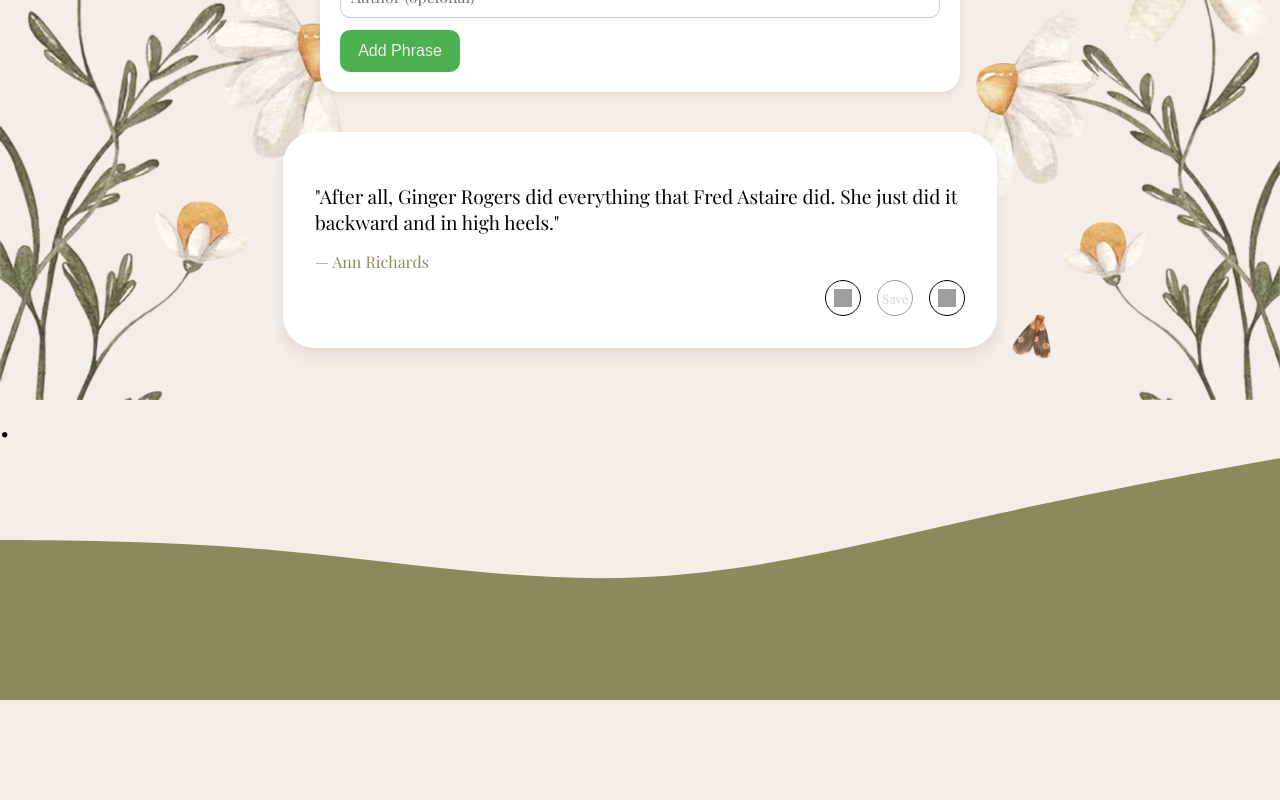
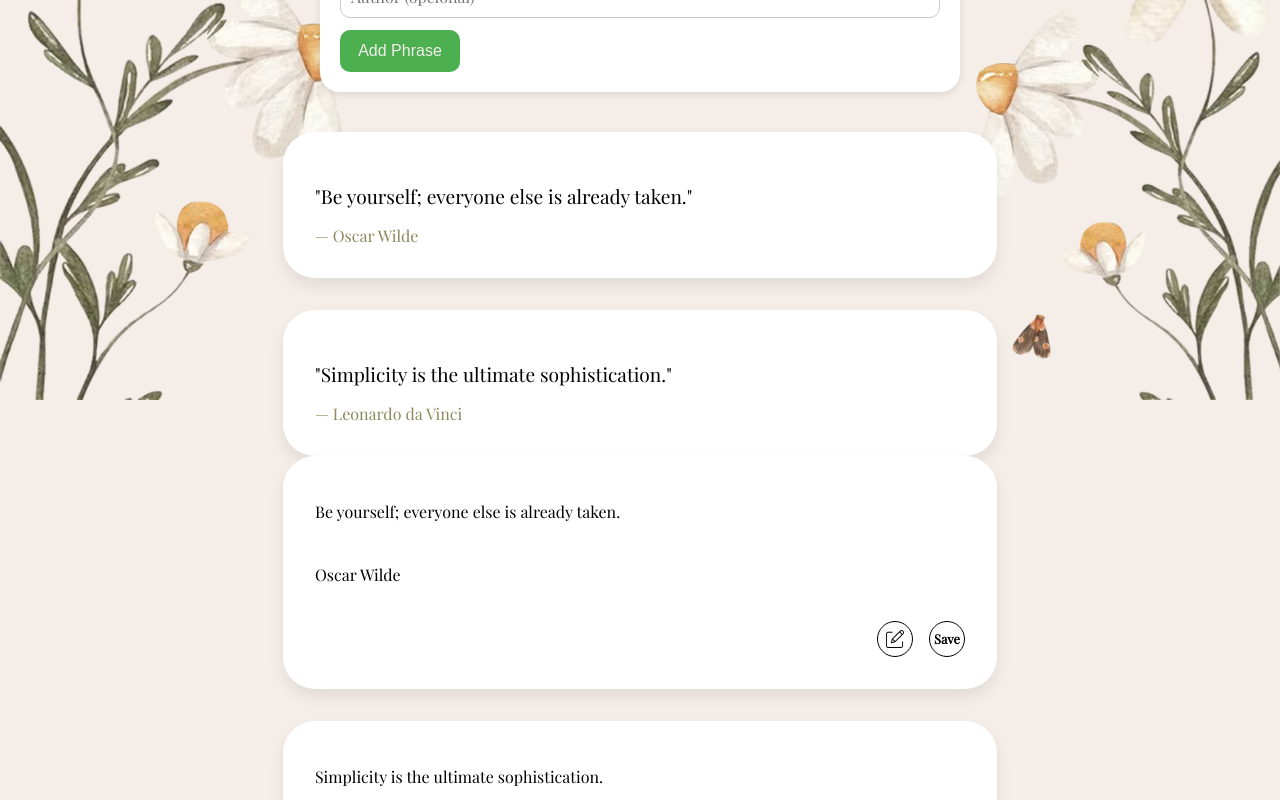
Before and after one commit to hgall3/empower-phrases-app, a React (Vite) app: page / in a window 1280 px wide. Shown: the part 400-1200 px from the top of the page. Before the commit the page ends 1100 px from the top, so only its background shows below. Built offline with nearby package versions, Linux system fonts and the light colour scheme; grey boxes are pictures that could not be loaded.

Commit message:
anonymous function added, name folder changed

```diff
--- a/src/App.jsx
+++ b/src/App.jsx
@@ -1,41 +1,49 @@
 import { useState } from 'react'
+import AddPhraseForm from './components/addPhrase/AddPhraseForm'
+import PhraseList from './components/phraseList/PhraseList'
+import Edit from './components/editPhrase/EditPhrase.jsx'
 import './styles/main.scss'
-import PhraseList from './components/phraseList/PhraseList.jsx'
-import AddPhraseForm from './components/addPhrase/AddPhraseForm.jsx'
-import { initialPhrases } from './assets/data/data.js'
 
+import logo from './assets/logo.png'
+import flowersRight from './assets/flowers_right.png'
+import flowersLeft from './assets/flowers_left.png'
 
-
+// Si tienes frases iniciales, defínelas aquí
+const initialPhrases = [
+  { id: 1, text: "Be yourself; everyone else is already taken.", author: "Oscar Wilde" },
+  { id: 2, text: "Simplicity is the ultimate sophistication.", author: "Leonardo da Vinci" },
+]
 
 function App() {
   const [phrases, setPhrases] = useState(initialPhrases)
 
   const handleAddPhrase = (newPhrase) => {
-    setPhrases(prev => [...prev, newPhrase]);
-  };
+    setPhrases(prev => [...prev, newPhrase])
+  }
 
   return (
-    <>
-     <div className='app-wrapper'>
+    <div className="app-wrapper">
       <header>
-      <img className='logo' src="src/assets/logo.png" alt="logo garden of thoughts" />
+        <img className="logo" src={logo} alt="logo garden of thoughts" />
       </header>
-      <main className='box-global'>
-        <img className='img-left' src="src/assets/flowers_right.png" alt="flowers background with moth" />
+
+      <main className="box-global">
+        <img className="img-left" src={flowersRight} alt="flowers background with moth" />
+
         <div className="phrases-container">
           <AddPhraseForm onAdd={handleAddPhrase} />
           <PhraseList phrases={phrases} setPhrases={setPhrases} />
+          <Edit phrases={phrases} setPhrases={setPhrases} />
         </div>
-        <img className='img-right' src="src/assets/flowers_left.png" alt="flowers background" />
-       </main>
-       <footer>
+
+        <img className="img-right" src={flowersLeft} alt="flowers background" />
+      </main>
+
+      <footer>
         <h1>.</h1>
-       </footer>
+      </footer>
     </div>
-    </>
   )
 }
 
-
-
-export default App;
+export default App
--- /dev/null
+++ b/src/components/editPhrase/EditPhrase.scss
@@ -0,0 +1,96 @@
+@use "/src/styles/variables.scss" as *;
+@use "/src/styles/function.scss" as *;
+
+// Contenedor general del componente Edit
+.edit-wrapper {
+  display: flex;
+  flex-direction: column;
+  align-items: center;
+  gap: 2rem;
+  width: 100%;
+}
+
+// Tarjeta individual de edición
+.edit-card {
+  background-color: $card-color;
+  padding: 2rem;
+  border-radius: 2rem;
+  box-shadow: 0 8px 16px rgba(0, 0, 0, 0.08);
+  width: 100%;
+  max-width: 650px;
+  text-align: start;
+  position: relative;
+  transition: transform 0.2s ease;
+
+  &:hover {
+    transform: translateY(-4px);
+  }
+}
+
+// Campos de texto
+.edit-fields input {
+  width: 100%;
+  padding: 0.8rem 0.1rem;
+  border: 1px solid $accent_brown;
+  border-radius: 0.75rem;
+  font-family: $font-primary;
+  font-size: 1rem;
+  margin-bottom: 1rem;
+  background-color: white;
+  color: $font-color;
+
+  &:read-only {
+    background-color: transparent;
+    border: none;
+    padding-left: 0;
+  }
+}
+
+// Botones de editar / guardar
+.edit-buttons {
+  display: flex;
+  justify-content: flex-end;
+  gap: 1rem;
+  margin-top: 0.5rem;
+
+  button {
+    font-family: 'Playfair Display', monospace;
+    font-weight: 600;
+    color: black;
+    border: 1px solid black;
+    background: none;
+    cursor: pointer;
+    opacity: 1 !important;
+    display: flex;
+    justify-content: center;
+    align-items: center;
+    line-height: 1;
+    padding: 0;
+
+    &:disabled {
+      opacity: 1 !important;
+      cursor: default;
+      color: black;
+    }
+
+    img {
+      width: 18px;
+      height: 18px;
+    }
+  }
+}
+
+// Estilo específico: botón editar circular
+.edit-button {
+  width: 36px;
+  height: 36px;
+  border-radius: 50%;
+}
+
+// Estilo específico: botón guardar circular
+.save-button.circle {
+  width: 36px;
+  height: 36px;
+  border-radius: 50%;
+  font-size: 0.8rem;
+}
--- a/src/components/phraseList/PhraseList.jsx
+++ b/src/components/phraseList/PhraseList.jsx
@@ -1,35 +1,7 @@
-import { useState } from 'react'
 import './PhraseList.scss'
-import editIcon from '../assets/edit.svg'
-import deleteIcon from '../assets/trash.svg'
+import deleteIcon from "../../assets/trash.svg";
 
 function PhraseList({ phrases, setPhrases }) {
-  const [editingId, setEditingId] = useState(null)
-  const [editText, setEditText] = useState('')
-  const [editAuthor, setEditAuthor] = useState('')
-
-  const handleEdit = (id) => {
-    const phrase = phrases.find(p => p.id === id)
-    setEditingId(id)
-    setEditText(phrase.text)
-    setEditAuthor(phrase.author)
-  }
-
-  const handleSave = (id) => {
-    if (!editText.trim() || !editAuthor.trim()) {
-      alert('Please fill out both fields.')
-      return
-    }
-
-    const updated = phrases.map(p =>
-      p.id === id ? { ...p, text: editText, author: editAuthor } : p
-    )
-    setPhrases(updated)
-    setEditingId(null)
-    setEditText('')
-    setEditAuthor('')
-  }
-
   const handleDelete = (id) => {
     const updated = phrases.filter(p => p.id !== id)
     setPhrases(updated)
@@ -42,44 +14,13 @@ function PhraseList({ phrases, setPhrases }) {
       ) : (
         phrases.map((phrase) => (
           <div key={phrase.id} className="phrase-card">
-            {editingId === phrase.id ? (
-              <div className="edit-fields">
-                <input
-                  type="text"
-                  value={editText}
-                  onChange={(e) => setEditText(e.target.value)}
-                  placeholder="Write your quote here..."
-                />
-                <input
-                  type="text"
-                  value={editAuthor}
-                  onChange={(e) => setEditAuthor(e.target.value)}
-                  placeholder="Author goes here..."
-                />
-              </div>
-            ) : (
-              <>
-                <p className="phrase-text">"{phrase.text}"</p>
-                <p className="phrase-author">— {phrase.author || "Anonymous"}</p>
-              </>
-            )}
+            <p className="phrase-text">"{phrase.text}"</p>
+            <p className="phrase-author">— {phrase.author || "Anonymous"}</p>
 
             <div className="phrase-buttons">
-              <button onClick={() => handleEdit(phrase.id)}>
-                <img src={editIcon} alt="Edit" />
-              </button>
-
-              <button
-               onClick={() => handleSave(phrase.id)}
-               disabled={editingId !== phrase.id}
-               className="save-button"
-                >
-               Save
-              </button>
-
-              <button onClick={() => handleDelete(phrase.id)}>
+              {/* <button onClick={() => handleDelete(phrase.id)}>
                 <img src={deleteIcon} alt="Delete" />
-              </button>
+              </button> */}
             </div>
           </div>
         ))
--- a/src/components/phraseList/PhraseList.scss
+++ b/src/components/phraseList/PhraseList.scss
@@ -57,49 +57,9 @@
   font-family: $font-primary;
 }
 
-.phrase-buttons {
-  display: flex;
-  justify-content: flex-end;
-  gap: 1rem;
-  margin-top: 0.5rem;
-
-  button {
-    border: 1px solid $font-color;
-    border-radius: 50%;
-    width: 36px;
-    height: 36px;
-    background-color: white;
-    cursor: pointer;
-    display: flex;
-    align-items: center;
-    justify-content: center;
-    transition: background-color 0.2s;
-
-    img {
-      width: 18px;
-      height: 18px;
-    }
-
-    &:hover {
-      background-color: $primary-color;
-    }
-
-    &:disabled {
-      opacity: 0.4;
-      cursor: not-allowed;
-    }
-  }
-}
-
 .empty-message {
   font-size: 1.2rem;
   font-style: italic;
   font-family: $font-primary;
   color: $secondary-color;
 }
-
-.save-button {
-  font-family: 'Playfair Display', monospace;
-  font-size: 0.8rem;
-  font-weight: 600;
-}
```
Also changed, not shown: src/components/editPhrase/Edit.jsx (deleted, +0 -78 lines).
